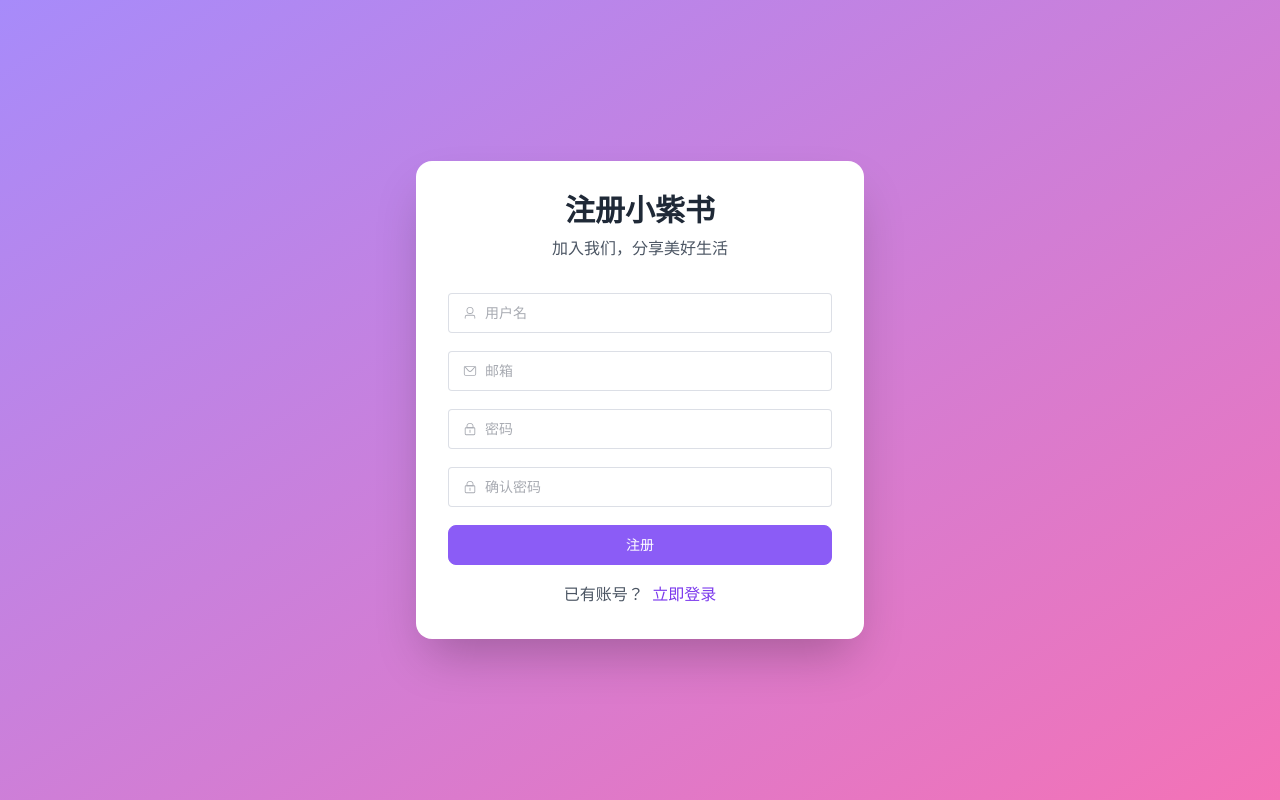
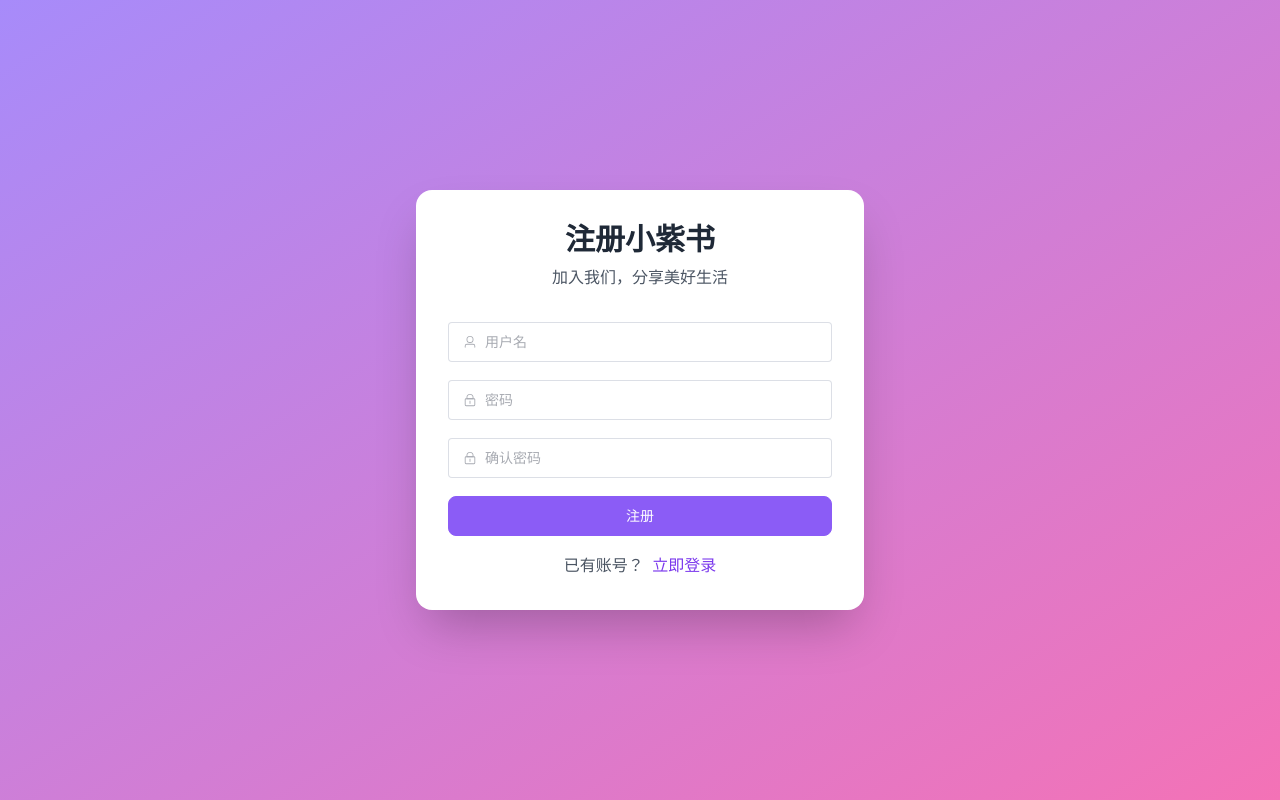
Before and after one commit to zhuyonghao/PurpleNoteFrontend, a Vue app: page /register in a window 1280 px wide. Built offline with nearby package versions, Linux system fonts and the light colour scheme.

Commit message:
refactor(注册页面): 移除邮箱字段及相关验证
移除注册表单中的邮箱输入字段及其验证规则，简化注册流程

```diff
--- a/src/views/Register.vue
+++ b/src/views/Register.vue
@@ -13,15 +13,6 @@
             placeholder="用户名"
             size="large"
             prefix-icon="User"
-          />
-        </el-form-item>
-
-        <el-form-item prop="email">
-          <el-input
-            v-model="registerForm.email"
-            placeholder="邮箱"
-            size="large"
-            prefix-icon="Message"
           />
         </el-form-item>
 
@@ -101,10 +92,6 @@ const rules = {
     { required: true, message: '请输入用户名', trigger: 'blur' },
     { min: 3, max: 20, message: '用户名长度在3到20个字符', trigger: 'blur' }
   ],
-  email: [
-    { required: true, message: '请输入邮箱', trigger: 'blur' },
-    { type: 'email', message: '请输入正确的邮箱格式', trigger: 'blur' }
-  ],
   password: [
     { required: true, message: '请输入密码', trigger: 'blur' },
     { min: 6, message: '密码长度不能少于6位', trigger: 'blur' }
```
